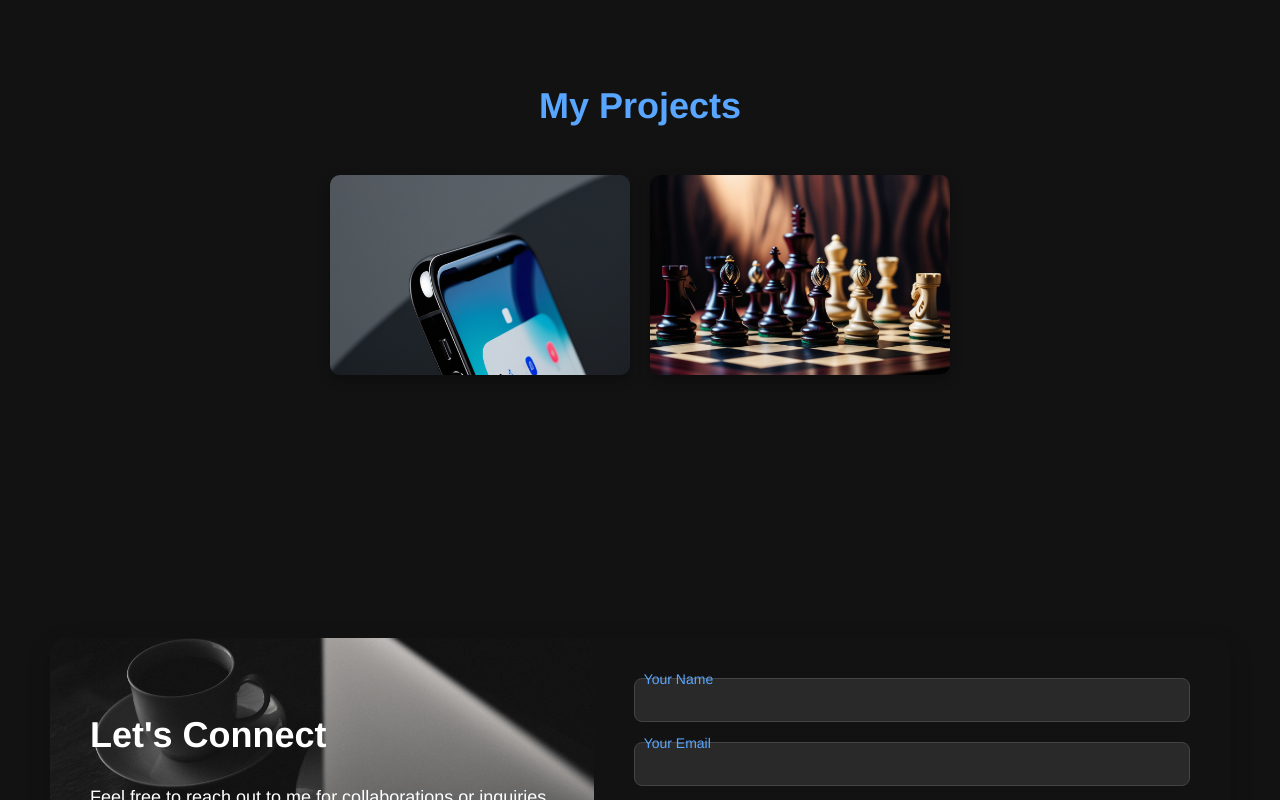
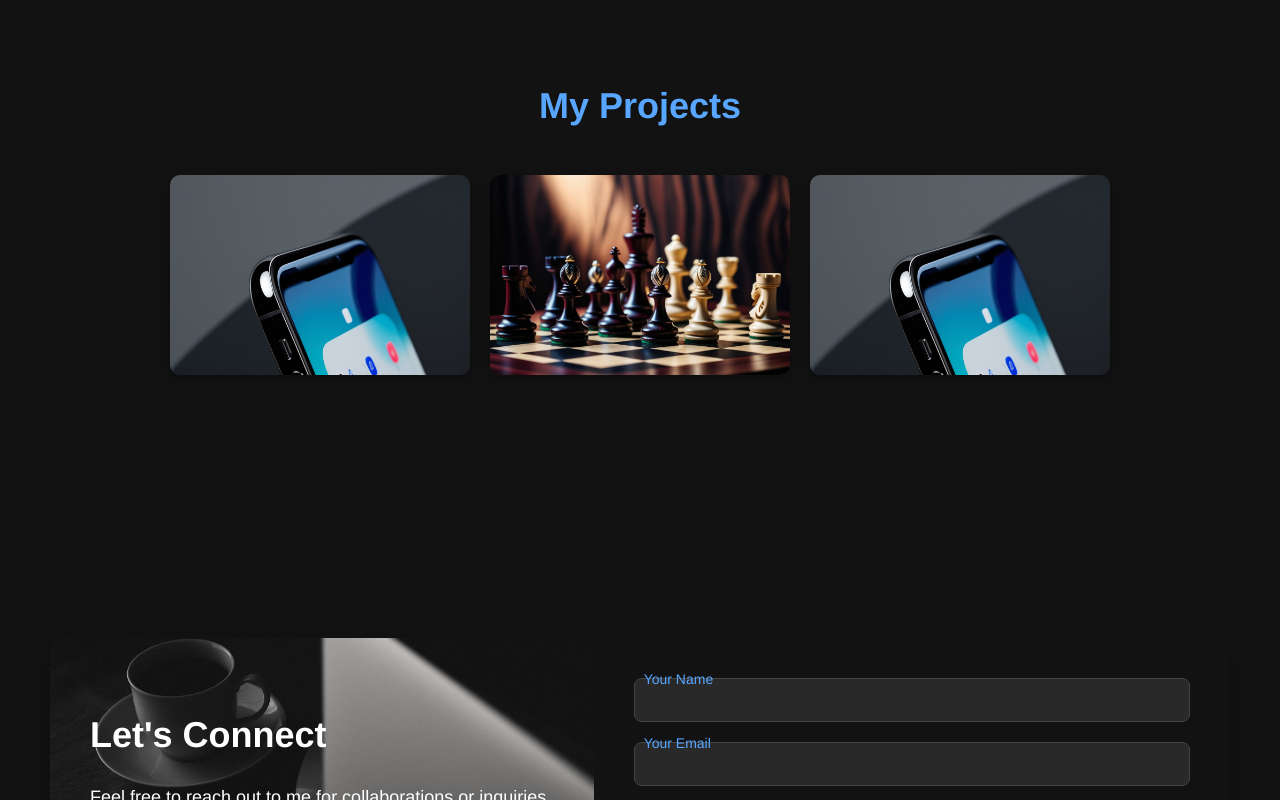
Before and after one commit to mrudula-ghanekar/portfolio, a React (Create React App) app: page / in a window 1280 px wide. Shown: the part 2120-2920 px from the top of the page. Built offline with nearby package versions, Linux system fonts and the light colour scheme.

Commit message:
project 3

```diff
--- a/src/Components/Projects.js
+++ b/src/Components/Projects.js
@@ -8,7 +8,37 @@ const Projects = () => {
     <section id="projects" className="projects">
       <h2>My Projects</h2>
       <div className="projects-wrapper">
-        {/* Project 1 */}
+          {/* Project 1 */}
+          <div className="project-flip">
+          <div className="flip-inner">
+            <div className="flip-front">
+              <img src={project1} alt="AI-Resume Anylzer" />
+            </div>
+            <div className="flip-back">
+              <h3>AI-Resume Anylzer</h3>
+              <p>A Smart Resume Anlyzer built on Java and  React.</p>
+              <a href="https://ai-resume-frontend-mg.vercel.app/" target="_blank" rel="noopener noreferrer">
+                View Project
+              </a>
+            </div>
+          </div>
+        </div>
+         {/* Project 2 */}
+         <div className="project-flip">
+          <div className="flip-inner">
+            <div className="flip-front">
+              <img src={project2} alt="Chess App" />
+            </div>
+            <div className="flip-back">
+              <h3>Chess App</h3>
+              <p>A simple, interactive chess app with real-time gameplay.</p>
+              <a href="https://chess-app-mg.vercel.app/" target="_blank" rel="noopener noreferrer">
+                View Project
+              </a>
+            </div>
+          </div>
+        </div>
+        {/* Project 3 */}
         <div className="project-flip">
           <div className="flip-inner">
             <div className="flip-front">
@@ -24,21 +54,6 @@ const Projects = () => {
           </div>
         </div>
 
-        {/* Project 2 */}
-        <div className="project-flip">
-          <div className="flip-inner">
-            <div className="flip-front">
-              <img src={project2} alt="Chess App" />
-            </div>
-            <div className="flip-back">
-              <h3>Chess App</h3>
-              <p>A simple, interactive chess app with real-time gameplay.</p>
-              <a href="https://chess-app-mg.vercel.app/" target="_blank" rel="noopener noreferrer">
-                View Project
-              </a>
-            </div>
-          </div>
-        </div>
       </div>
     </section>
   );
```
